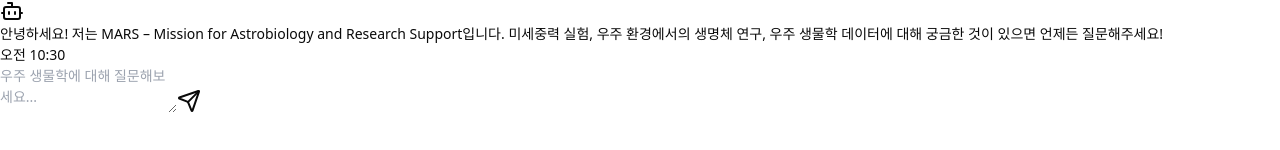
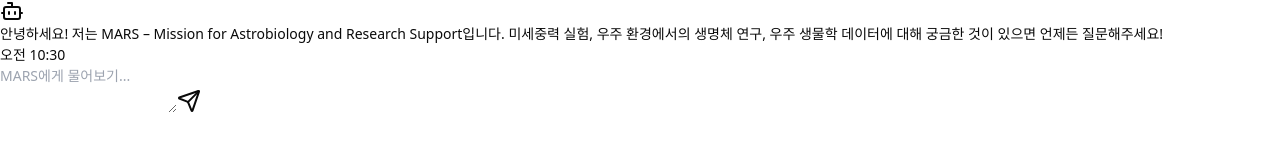
Before and after one commit to ricky5530/NASA_MSG, a React (Vite) app in the folder frontend/: page / in a window 1280 px wide. Shown: the part 446-596 px from the top of the page. Built offline with nearby package versions, Linux system fonts and the light colour scheme; no server answers.

Commit message:
UX improvement

```diff
--- a/frontend/src/components/ChatArea.tsx
+++ b/frontend/src/components/ChatArea.tsx
@@ -246,7 +246,7 @@
   return (
     <div className="h-full flex flex-col bg-white">
       <div className="flex-1 p-4 overflow-y-auto" ref={chatListRef}>
-        <div className="space-y-4 max-w-6xl mx-auto">
+        <div className="space-y-4 max-w-6xl mx-auto pt-16">
           {messages.map((message: Message, index) => (
             <div
               key={`${message.id}-${index}`}
@@ -344,7 +344,7 @@
             value={inputMessage}
             onChange={(e: React.ChangeEvent<HTMLTextAreaElement>) => setInputMessage(e.target.value)}
             onKeyDown={handleKeyDown}
-            placeholder="우주 생물학에 대해 질문해보세요..."
+            placeholder="MARS에게 물어보기..."
             className="flex-1 bg-white border border-gray-300 rounded px-4 py-3 shadow-sm focus:border-blue-500 focus:ring-blue-500 resize-none min-h-[48px] max-h-[120px] overflow-y-auto text-base"
             disabled={isLoading}
             style={{ minHeight: '48px', maxHeight: '120px' }}
```
